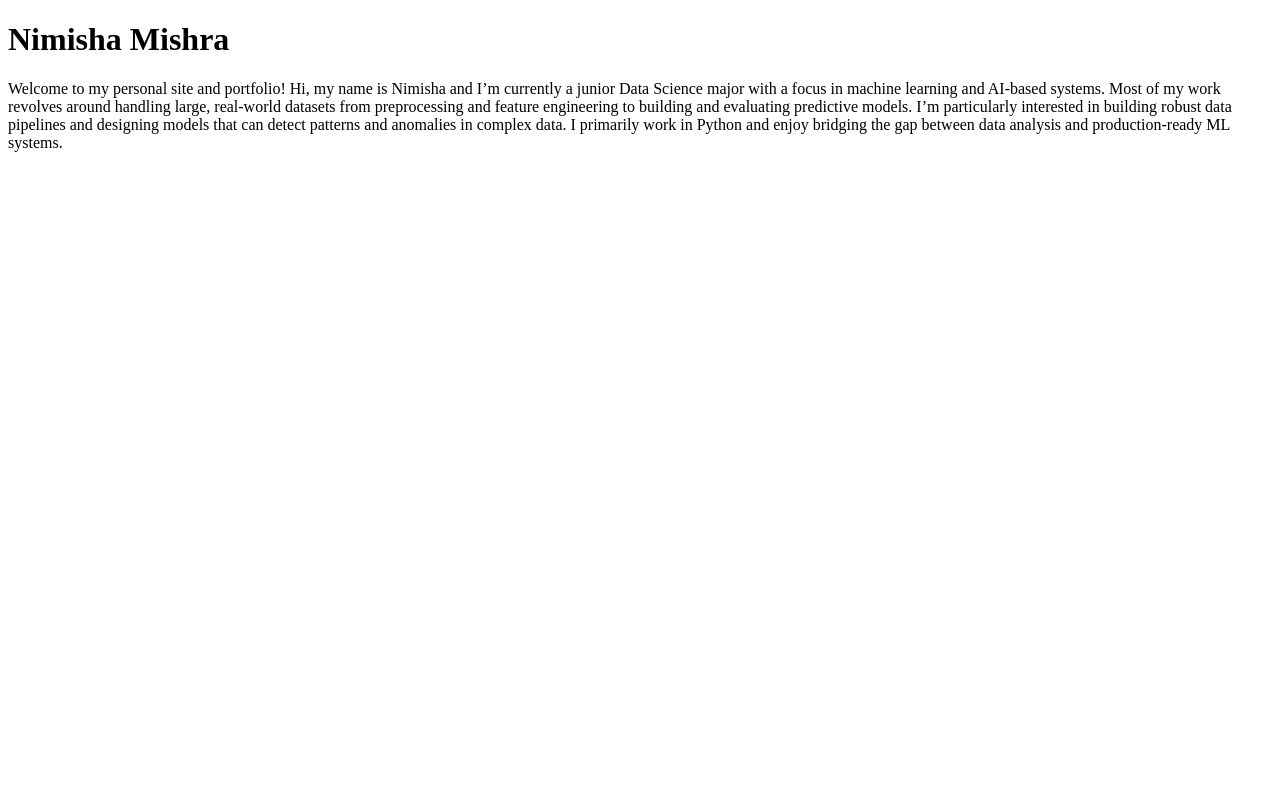
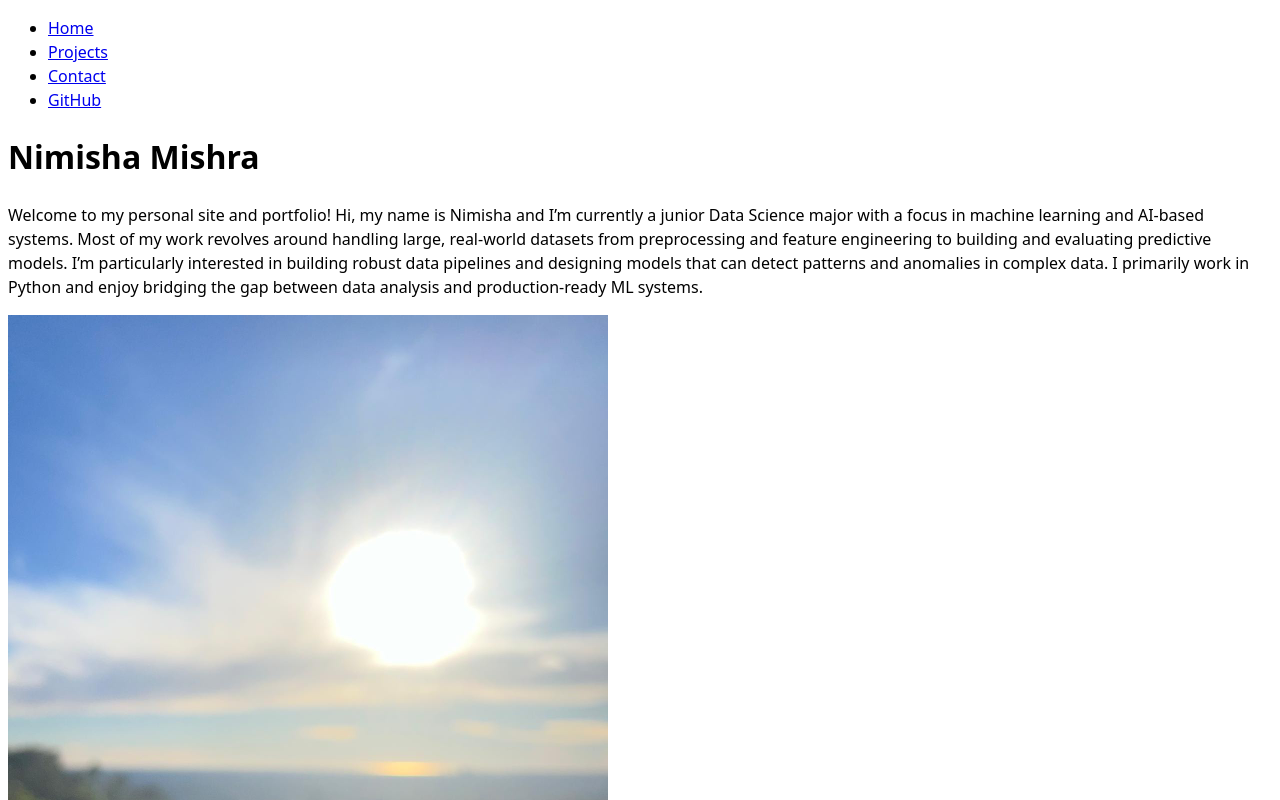
Before and after one commit to nimishamishra95/portfolio, a plain HTML site: page index.html in a window 1280 px wide. Shown: the top 800 px of the page. Drawn offline with Linux system fonts and the light colour scheme.

Commit message:
website expanded

```diff
--- a/index.html
+++ b/index.html
@@ -1,11 +1,21 @@
 <!DOCTYPE html>
 <html lang="en">
 <head>
+    <link rel="stylesheet" href="style.css">
     <meta charset="UTF-8">
     <meta name="viewport" content="width=device-width, initial-scale=1.0">
+    <nav>
+        <ul>
+            <li><a href="index.html">Home</a></li>
+            <li><a href="projects/index.html">Projects</a></li>
+            <li><a href="contact/index.html">Contact</a></li>
+            <li><a href="https://github.com/nimishamishra95" target="_blank">GitHub</a></li>
+        </ul>
+    </nav>
     <title>Nimisha Mishra: Personal Site and Portfolio</title>
     <h1>Nimisha Mishra</h1>
     <p>Welcome to my personal site and portfolio! Hi, my name is Nimisha and I’m currently a junior Data Science major with a focus in machine learning and AI-based systems. Most of my work revolves around handling large, real-world datasets from preprocessing and feature engineering to building and evaluating predictive models. I’m particularly interested in building robust data pipelines and designing models that can detect patterns and anomalies in complex data. I primarily work in Python and enjoy bridging the gap between data analysis and production-ready ML systems.</p>
+    <img src="images/backdrop.jpeg" alt="Backdrop of the sun shining over a valley" width="600">
 </head>
 <body>
 
--- /dev/null
+++ b/style.css
@@ -0,0 +1,6 @@
+body {
+  /* Set line height to 1.5 times the font size
+	   and use the OS’s UI font as the website font
+	 */
+  font: 100%/1.5 system-ui;
+}
```
Also changed, not shown: contact/index.html (added, +12 -0 lines), projects/index.html (added, +12 -0 lines), images/backdrop.jpeg (added).
